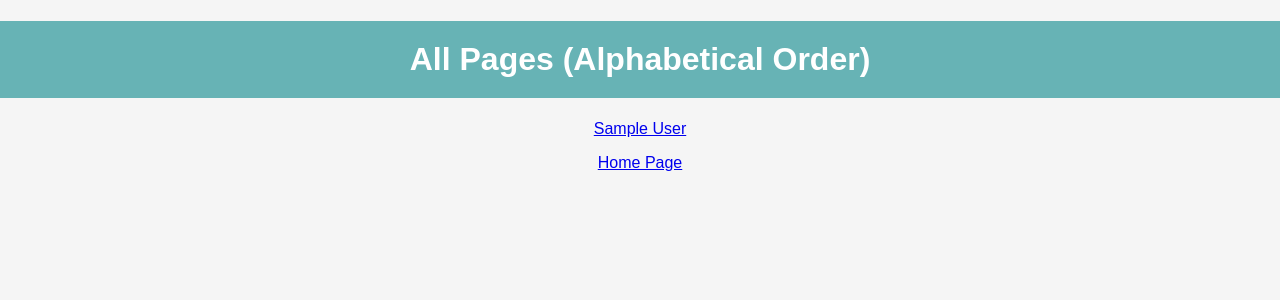
After one commit to Babymonster45/ByteLore, a PHP site: page /game_list.php in a window 1280 px wide. The commit adds this page. Shown: the top 300 px of the page. Run offline with PHP 8.4, Linux system fonts and the light colour scheme; tables that the repository leaves empty or names only in its code hold one stand-in row (values such as "Sample post").

Commit message:
dupe name verification/game list page/

```diff
--- /dev/null
+++ b/game_list.php
@@ -0,0 +1,64 @@
+<?php
+// Establish a database connection
+$conn = new mysqli("localhost", "bytelord", "Chickennuggets#11269", "bytelore");
+
+if ($conn->connect_error) {
+    die("Connection failed: " . $conn->connect_error);
+}
+
+// Retrieve page titles from the database in alphabetical order
+$sql = "SELECT title, id FROM user_pages ORDER BY title ASC";
+$result = $conn->query($sql);
+
+if ($result->num_rows > 0) {
+    $pages = $result->fetch_all(MYSQLI_ASSOC);
+} else {
+    $pages = array();
+}
+
+// Close the database connection
+$conn->close();
+?>
+
+<!DOCTYPE html>
+<html lang="en">
+<head>
+    <meta charset="UTF-8">
+    <meta name="viewport" content="width=device-width, initial-scale=1.0">
+    <title>All Pages</title>
+    <link rel="stylesheet" href="/home_page.css">
+    <style>
+        body {
+            font-family: Arial, sans-serif;
+            background-color: #f5f5f5;
+            margin: 0;
+            padding: 0;
+            text-align: center;
+        }
+
+        h1 {
+            background-color: #67b3b5;
+            color: #fff;
+            padding: 20px 0;
+        }
+
+        ul {
+            list-style: none;
+            padding: 0;
+        }
+
+        li {
+            margin: 10px 0;
+        }
+    </style>
+</head>
+<body>
+    <h1>All Pages (Alphabetical Order)</h1>
+    <ul>
+        <?php foreach ($pages as $page): ?>
+            <li><a href="view_page.php?id=<?php echo $page['id']; ?>"><?php echo $page['title']; ?></a></li>
+        <?php endforeach; ?>
+    </ul>
+    <a href="/">Home Page</a>
+</body>
+</html>
```
Also changed, not shown: create_page.php (+17 -1 lines).
